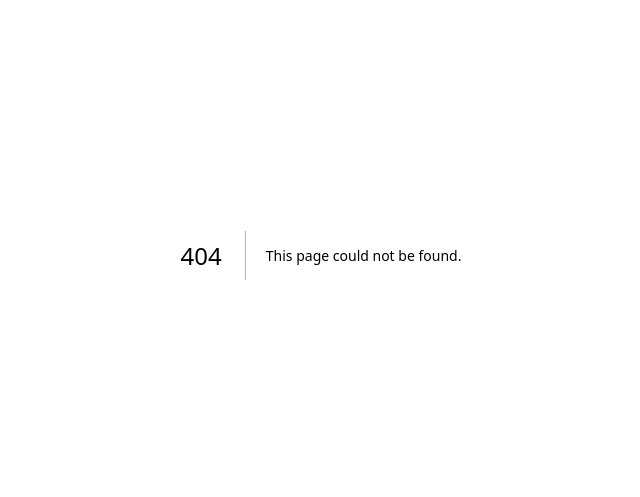
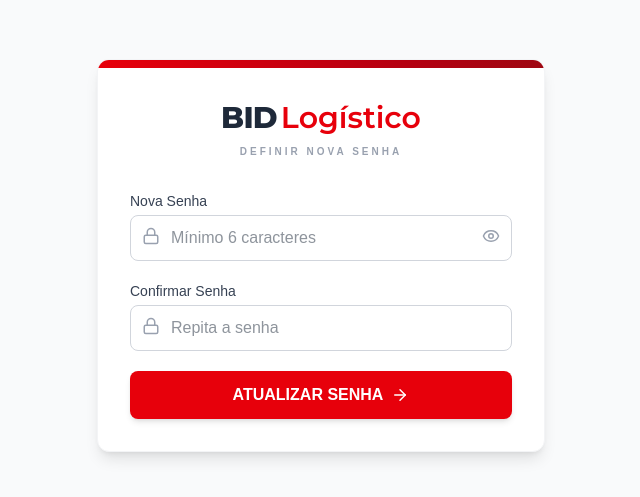
Before and after one commit to VCarmoLima/loop-logistica-bid, a Next.js app: page /auth/update-password in a window 1280 px wide. Before the commit this address had no page. Shown: the part 145-642 px from the top of the page, without its empty margins (319-959 px from the left). Built offline with nearby package versions, Linux system fonts and the light colour scheme; no server answers.

Commit message:
feat: Add authentication pages for user login and password updates.

```diff
--- /dev/null
+++ b/src/app/auth/update-password/page.tsx
@@ -0,0 +1,163 @@
+'use client'
+
+import { useState, useEffect } from 'react'
+import { useRouter } from 'next/navigation'
+import { createClient } from '@supabase/supabase-js'
+import { Montserrat } from 'next/font/google'
+import { Lock, Eye, EyeOff, Loader2, CheckCircle, AlertCircle, ArrowRight } from 'lucide-react'
+import Cookies from 'js-cookie'
+
+// Configuração da Fonte (Igual ao resto do projeto)
+const logoFont = Montserrat({
+    subsets: ['latin'],
+    weight: ['600', '800'],
+    display: 'swap',
+})
+
+// Inicializa Supabase
+const supabase = createClient(
+    process.env.NEXT_PUBLIC_SUPABASE_URL!,
+    process.env.NEXT_PUBLIC_SUPABASE_KEY!
+)
+
+export default function UpdatePasswordPage() {
+    const router = useRouter()
+    const [loading, setLoading] = useState(false)
+    const [message, setMessage] = useState<{ type: 'success' | 'error', text: string } | null>(null)
+
+    const [password, setPassword] = useState('')
+    const [confirmPassword, setConfirmPassword] = useState('')
+    const [showPassword, setShowPassword] = useState(false)
+
+    // O Supabase detecta automaticamente a sessão pelo hash da URL (#access_token=...)
+    // Não precisamos fazer nada complexo aqui, apenas deixar o cliente carregar.
+
+    const handleUpdatePassword = async (e: React.FormEvent) => {
+        e.preventDefault()
+
+        if (password !== confirmPassword) {
+            setMessage({ type: 'error', text: 'As senhas não coincidem.' })
+            return
+        }
+
+        if (password.length < 6) {
+            setMessage({ type: 'error', text: 'A senha deve ter no mínimo 6 caracteres.' })
+            return
+        }
+
+        setLoading(true)
+        setMessage(null)
+
+        try {
+            // Atualiza a senha do usuário logado (via link mágico)
+            const { data, error } = await supabase.auth.updateUser({
+                password: password
+            })
+
+            if (error) throw error
+
+            // Sucesso!
+            setMessage({ type: 'success', text: 'Senha atualizada com sucesso!' })
+
+            // Se quiser, pode renovar o cookie ou apenas redirecionar
+            // Aguarda 1.5s para o usuário ler a mensagem e redireciona para Login ou Dashboard
+            setTimeout(() => {
+                router.push('/') // Manda de volta para o login para garantir
+            }, 2000)
+
+        } catch (err: any) {
+            setMessage({ type: 'error', text: 'Erro ao atualizar senha. O link pode ter expirado.' })
+        } finally {
+            setLoading(false)
+        }
+    }
+
+    return (
+        <div className="min-h-screen flex items-center justify-center bg-gray-50 px-4">
+            <div className="max-w-md w-full bg-white rounded-xl shadow-lg overflow-hidden border border-gray-100">
+
+                {/* Barra de Topo */}
+                <div className="h-2 w-full bg-gradient-to-r from-red-600 to-red-800" />
+
+                <div className="p-8">
+
+                    {/* Cabeçalho */}
+                    <div className="flex flex-col items-center justify-center mb-8 select-none">
+                        {/* Logo Texto (Fallback para garantir visual) */}
+                        <div className="text-center">
+                            <div className={`flex items-baseline justify-center leading-none ${logoFont.className}`}>
+                                <span className="text-3xl font-extrabold text-gray-800 tracking-tight">BID</span>
+                                <span className="text-3xl font-semibold text-red-600 ml-1">Logístico</span>
+                            </div>
+                            <span className="text-[10px] text-gray-400 font-bold uppercase tracking-[0.3em] block mt-2">
+                                Definir Nova Senha
+                            </span>
+                        </div>
+                    </div>
+
+                    {/* Mensagens */}
+                    {message && (
+                        <div className={`mb-6 p-3 rounded-md flex items-center gap-2 text-sm border animate-in fade-in slide-in-from-top-2
+              ${message.type === 'success' ? 'bg-green-50 text-green-700 border-green-100' : 'bg-red-50 text-red-600 border-red-100'}
+            `}>
+                            {message.type === 'success' ? <CheckCircle size={18} /> : <AlertCircle size={18} />}
+                            {message.text}
+                        </div>
+                    )}
+
+                    <form onSubmit={handleUpdatePassword} className="space-y-5">
+
+                        <div>
+                            <label className="block text-sm font-medium text-gray-700 mb-1">Nova Senha</label>
+                            <div className="relative">
+                                <input
+                                    type={showPassword ? "text" : "password"}
+                                    required
+                                    value={password}
+                                    onChange={(e) => setPassword(e.target.value)}
+                                    className="w-full pl-10 pr-10 py-2.5 border border-gray-300 rounded-lg focus:outline-none focus:ring-2 focus:ring-red-500/20 focus:border-red-500 transition-all text-gray-800"
+                                    placeholder="Mínimo 6 caracteres"
+                                />
+                                <Lock className="absolute left-3 top-3 text-gray-400" size={18} />
+                                <button
+                                    type="button"
+                                    onClick={() => setShowPassword(!showPassword)}
+                                    className="absolute right-3 top-3 text-gray-400 hover:text-gray-600"
+                                >
+                                    {showPassword ? <EyeOff size={18} /> : <Eye size={18} />}
+                                </button>
+                            </div>
+                        </div>
+
+                        <div>
+                            <label className="block text-sm font-medium text-gray-700 mb-1">Confirmar Senha</label>
+                            <div className="relative">
+                                <input
+                                    type={showPassword ? "text" : "password"}
+                                    required
+                                    value={confirmPassword}
+                                    onChange={(e) => setConfirmPassword(e.target.value)}
+                                    className="w-full pl-10 pr-3 py-2.5 border border-gray-300 rounded-lg focus:outline-none focus:ring-2 focus:ring-red-500/20 focus:border-red-500 transition-all text-gray-800"
+                                    placeholder="Repita a senha"
+                                />
+                                <Lock className="absolute left-3 top-3 text-gray-400" size={18} />
+                            </div>
+                        </div>
+
+                        <button
+                            type="submit"
+                            disabled={loading}
+                            className={`w-full py-3 text-white font-bold rounded-lg transition-all flex items-center justify-center gap-2 shadow-md
+                ${loading
+                                    ? 'bg-red-400 cursor-not-allowed'
+                                    : 'bg-red-600 hover:bg-red-700 hover:shadow-lg hover:-translate-y-0.5'}`}
+                        >
+                            {loading ? <Loader2 className="animate-spin" size={20} /> : <>ATUALIZAR SENHA <ArrowRight size={18} /></>}
+                        </button>
+
+                    </form>
+                </div>
+            </div>
+        </div>
+    )
+}
--- a/src/app/page.tsx
+++ b/src/app/page.tsx
@@ -176,7 +176,7 @@
             <form onSubmit={handleLogin} className="space-y-5">
 
               <div>
-                <label className="block text-sm font-medium text-gray-700 mb-1">E-mail Corporativo</label>
+                <label className="block text-sm font-medium text-gray-700 mb-1">E-mail</label>
                 <div className="relative">
                   <input
                     type="email"
```
